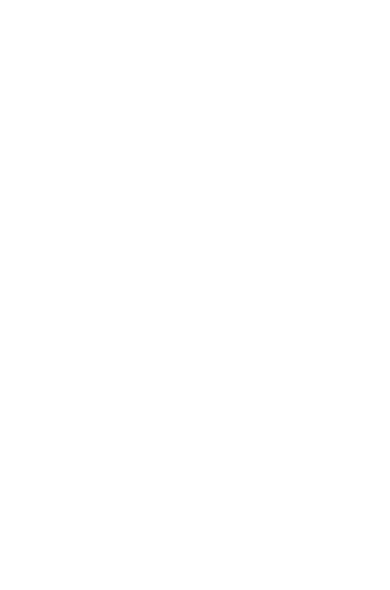
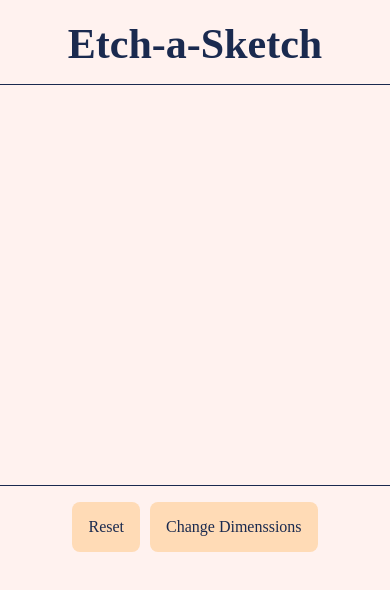
Before and after one commit to louisonrails/etch-a-sketch, a plain HTML site: page index.html in a window 390 px wide. Drawn offline with Linux system fonts and the light colour scheme; a web font is replaced by a local one.

Commit message:
Set up basic Etch-a-Sketch page layout - Added main sections: header, drawing square, and control buttons - Implemented responsive layout using Flexbox - Applied base styling (colors, fonts, spacing, hover effects) - Linked Google Fonts for consistent typography

```diff
--- a/index.html
+++ b/index.html
@@ -1,13 +1,34 @@
 <!DOCTYPE html>
 <html lang="en">
+
 <head>
     <meta charset="UTF-8">
     <meta name="viewport" content="width=device-width, initial-scale=1.0">
     <title>Etch-a-Sketch</title>
     <link rel="stylesheet" href="styles.css">
+    <link rel="preconnect" href="https://fonts.googleapis.com">
+    <link rel="preconnect" href="https://fonts.gstatic.com" crossorigin>
+    <link
+        href="https://fonts.googleapis.com/css2?family=Bitcount+Grid+Single:wght@100..900&family=Roboto:ital,wght@0,100..900;1,100..900&display=swap"
+        rel="stylesheet">
 </head>
+
 <body>
+    <div class="header">
+        <h1>Etch-a-Sketch</h1>
+    </div>
+    <div class="square">
 
+    </div>
+    <div class="buttons">
+        <div class="reset-btn">
+            Reset
+        </div>
+        <div class="change-dim-btn">
+            Change Dimenssions
+        </div>
+    </div>
     <script src="index.js"></script>
 </body>
+
 </html>
--- a/styles.css
+++ b/styles.css
@@ -0,0 +1,42 @@
+* {
+    padding: 0;
+    margin: 0;
+}
+
+body {
+    display: flex;
+    flex-direction: column;
+    justify-content: center;
+    align-items: center;
+    background-color: #FFF2EF;
+    color: #1A2A4F;
+    font-family: "Bitcount Grid Single";
+    padding: 20px;
+}
+
+.header h1 {
+    font-size: 42px;
+}
+
+.square {
+    width: 400px;
+    height: 400px;
+    border: 1px solid #1A2A4F;
+    margin: 16px;
+}
+
+.buttons {
+    display: flex;
+    gap: 10px;
+}
+
+.buttons div {
+    padding: 16px;
+    background-color: #FFDBB6;
+    border-radius: 8px;
+    cursor: pointer;
+}
+
+.buttons div:hover{
+    background-color: #F7A5A5;
+}
```
